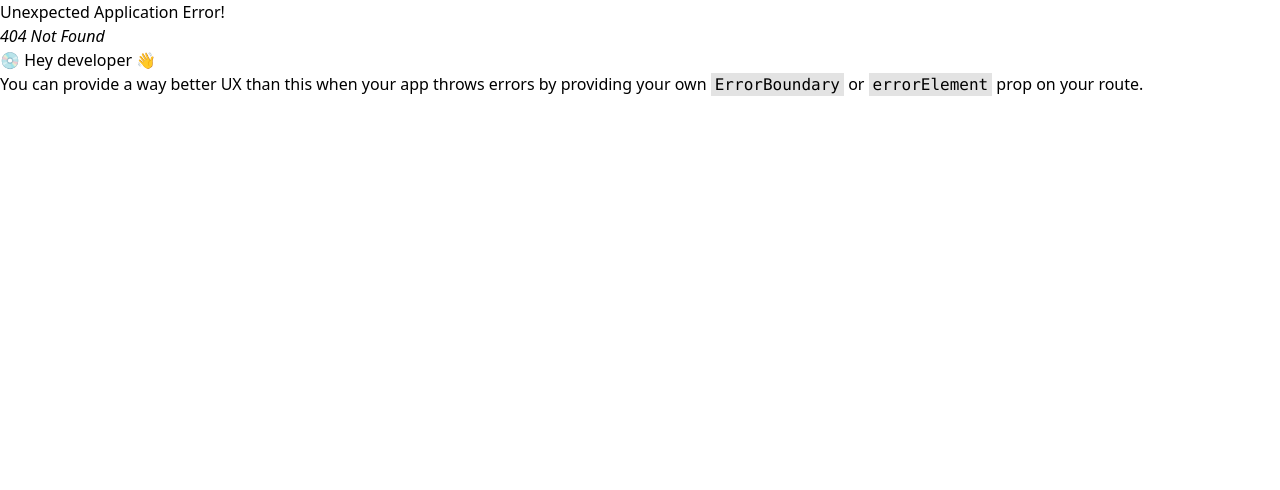
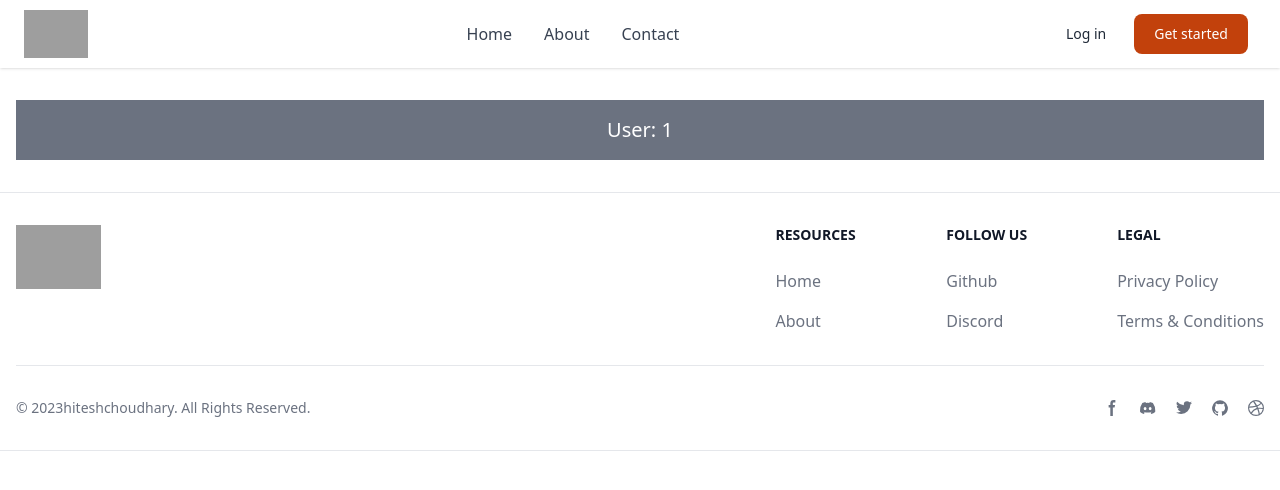
Before and after one commit to bhabinbudujapun/react-basics-to-advanced, a React app in the folder reactRouter/: page /user/1 in a window 1280 px wide. Before the commit this address had no page. Shown: the top 490 px of the page. Built offline with nearby package versions, Linux system fonts and the light colour scheme; grey boxes are pictures that could not be loaded; the HTML template or start-up script is replaced by a standard one.

Commit message:
User component

```diff
--- a/reactRouter/src/ImportFiles.jsx
+++ b/reactRouter/src/ImportFiles.jsx
@@ -4,5 +4,6 @@ import About from "./components/About/About.jsx";
 import Contact from "./components/Contact/Contact.jsx";
 import Footer from "./components/Footer/Footer.jsx";
 import Header from "./components/Header/Header.jsx";
+import User from "./components/User/User.jsx";
 
-export { Layout, Header, Home, About, Contact, Footer };
+export { Layout, Header, Home, About, Contact, User, Footer };
--- /dev/null
+++ b/reactRouter/src/components/User/User.jsx
@@ -0,0 +1,15 @@
+import React from "react";
+import { useParams } from "react-router-dom";
+
+export default function User() {
+  const { userid } = useParams();
+  return (
+    <>
+      <div className="mx-auto w-full max-w-screen-xl p-4 py-6 lg:py-8">
+        <div className="bg-gray-500 py-4 flex items-center justify-center">
+          <div className="text-white text-xl">User: {userid}</div>
+        </div>
+      </div>
+    </>
+  );
+}
--- a/reactRouter/src/main.jsx
+++ b/reactRouter/src/main.jsx
@@ -7,14 +7,15 @@ import {
   createBrowserRouter,
   createRoutesFromElements,
 } from "react-router-dom";
-import { Layout, Home, Contact, About } from "./ImportFiles";
+import { Layout, Home, Contact, About, User } from "./ImportFiles";
 
 const router = createBrowserRouter(
   createRoutesFromElements(
     <Route path="/" element={<Layout />}>
       <Route path="" element={<Home />} />
-      <Route path="about" element={<About />} />
-      <Route path="contact" element={<Contact />} />
+      <Route path="/about" element={<About />} />
+      <Route path="/contact" element={<Contact />} />
+      <Route path="/user/:userid" element={<User />} />
     </Route>
   )
 );
```
